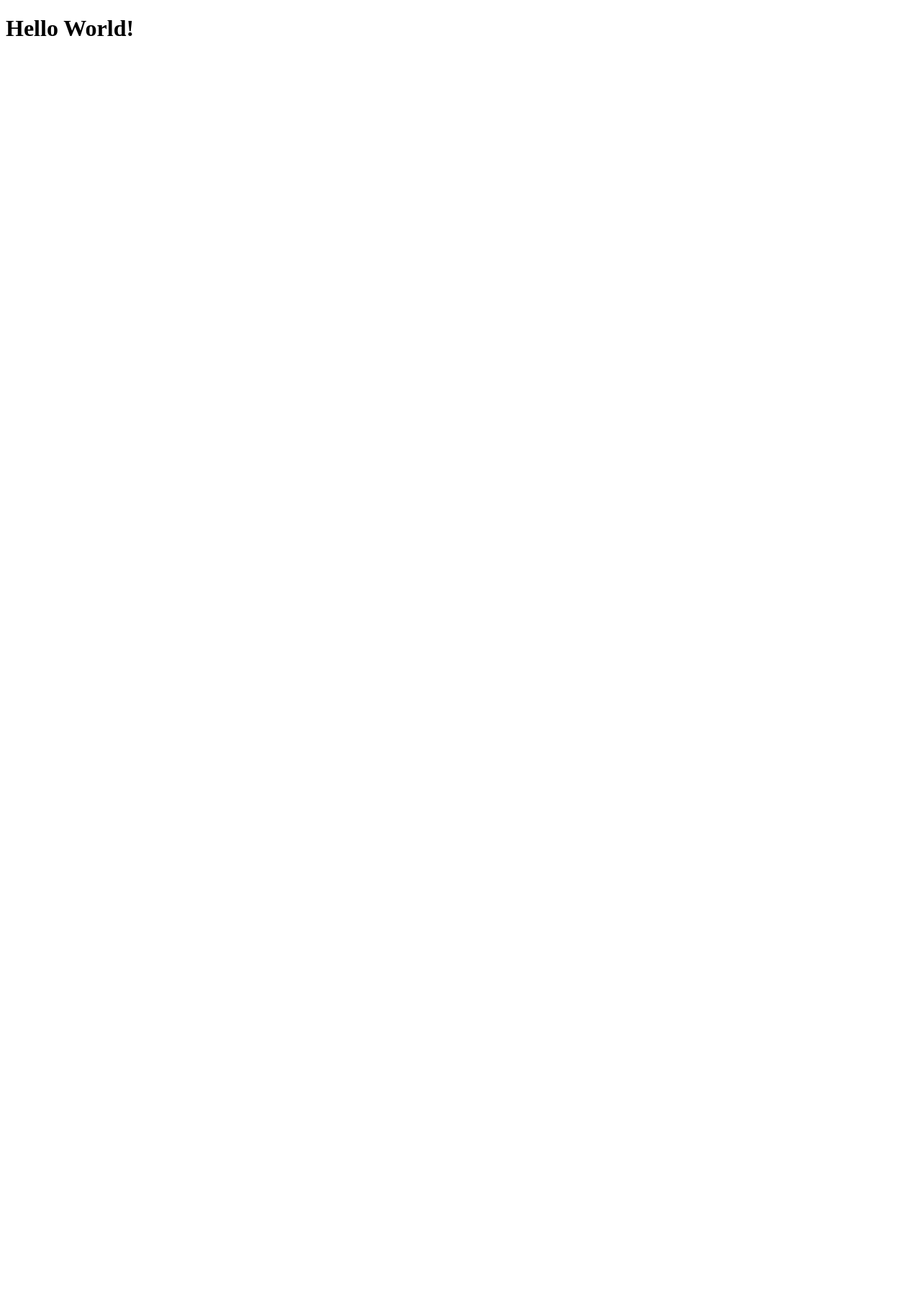
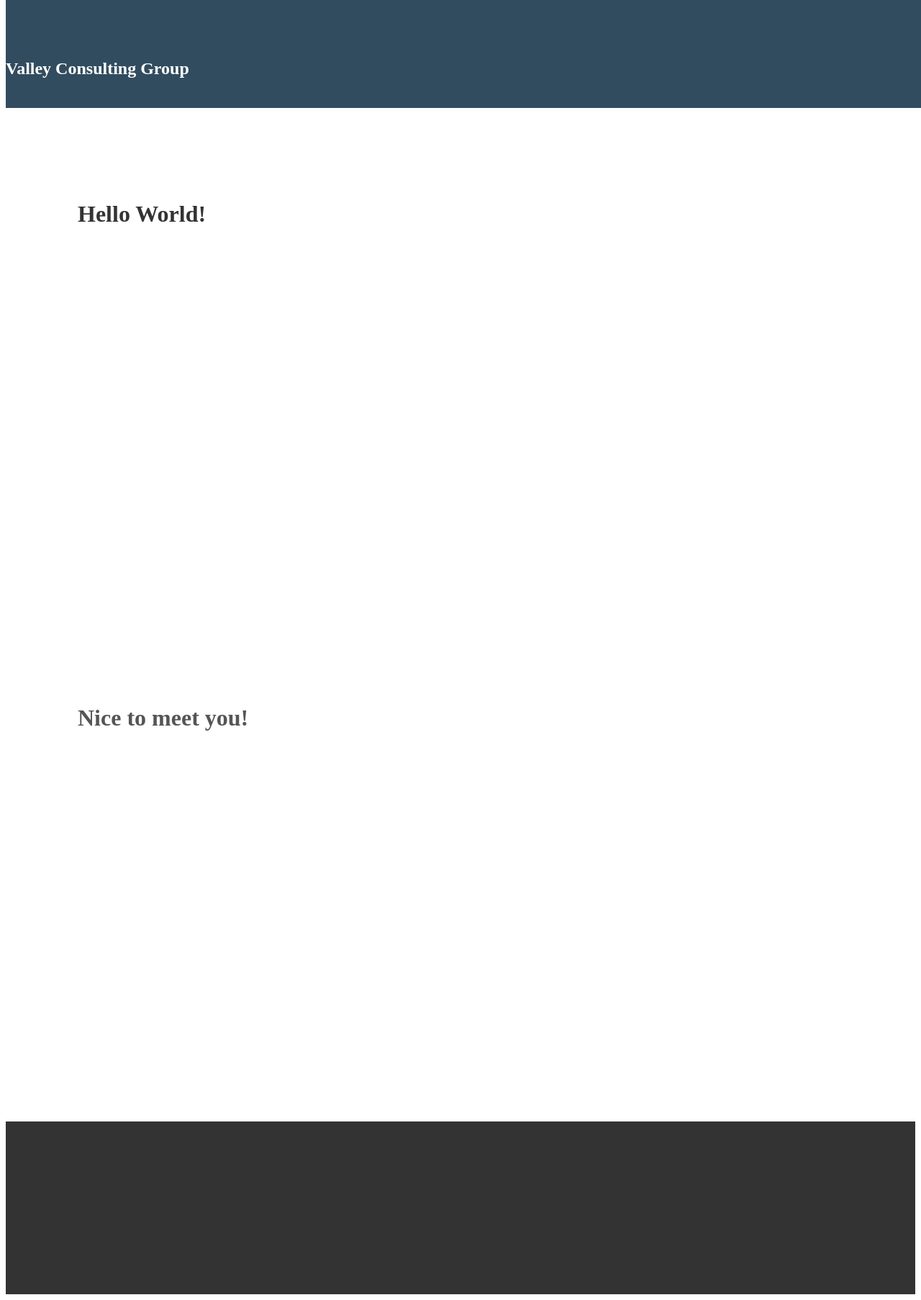
Before and after one commit to valleyconsultinggroup/Website, a Flask app: page / in a window 1280 px wide. Before the commit the page is almost empty. Shown: the whole page at 72% size. Before the commit the page ends 50 px from the top, so only its background shows below. Run offline with Flask 2, Linux system fonts and the light colour scheme.

Commit message:
Added CSS + JS folders, experimenting with different navigation bars

```diff
--- /dev/null
+++ b/static/css/navigation-bar.css
@@ -0,0 +1,58 @@
+body {
+  padding-top: 150px;
+}
+
+#global-nav {
+  position: fixed;
+  top: 0;
+  z-index: 9999;
+  height: 150px;
+  width: 100%;
+  background: #324c5f;
+  color: #fff;
+  line-height: 150px;
+    -webkit-transition: height .5s, line-height .5s; /* Safari */
+    transition: height .5s, line-height .5s;
+}
+
+.site-title {
+  display: inline-block;
+  -webkit-transition: all .5s;
+    transition: all .5s;
+}
+
+.scrolled-nav .site-title  {
+  font-size: 16px;
+}
+
+.nav-list {
+  list-style: none;
+}
+
+.nav-list li {
+  list-style: none;
+  display: inline-block;
+  padding-left: 20px;
+}
+
+.scrolled-nav {
+  height: 60px !important;
+  line-height: 60px !important;
+}
+
+.counter {
+  width: 20px;
+  height: 20px;
+  background: black;
+  color: #fff;
+  position: fixed;
+  top: 120px;
+  right: 0;
+}
+
+footer {
+  height: 200px;
+  background: #333;
+  color: #fff;
+  padding-top: 40px;
+}
--- /dev/null
+++ b/static/js/navigation-bar.js
@@ -0,0 +1,15 @@
+$(document).ready(function(){
+  var scrollTop = 0;
+  $(window).scroll(function(){
+    scrollTop = $(window).scrollTop();
+     $('.counter').html(scrollTop);
+
+    if (scrollTop >= 100) {
+      $('#global-nav').addClass('scrolled-nav');
+    } else if (scrollTop < 100) {
+      $('#global-nav').removeClass('scrolled-nav');
+    }
+
+  });
+
+});
--- a/templates/base.html
+++ b/templates/base.html
@@ -5,11 +5,30 @@
     <meta charset="utf-8">
     <meta name="author" content="Valley Consulting Group">
     <meta name="description" content="Non-profit management consulting form for leading companies in the Silicon Valley">
+    <!-- Viewport meta tag ensures website works on all devices + screen resolutions-->
+    <meta name="viewport" content="width=device-width, initial-scale=1">
 
+    <link rel="stylesheet" type="text/css" href="/static/css/navigation-bar.css">
+    <script src="/static/js/navigation-bar.js"></script>
     <title>{% block page_title %}Home{% endblock page_title %} | Valley Consulting</title>
 </head>
 
 <body>
+    <nav id="global-nav" class="nav">
+        <div class="container">
+            <div class="pull-left">
+                <h1 class="site-title">Valley Consulting Group</h1>
+            </div>
+            <div class="pull-right">
+                <ul class="nav-list">
+                    <li>About</li>
+                    <li>Services</li>
+                    <li>Members</li>
+                </ul>
+            </div>
+        </div>
+    </nav>
+
     <div>
         <main>
             {% block content %}
@@ -17,6 +36,9 @@
             {% endblock content %}
         </main>
     </div>
+
+    <footer>
+    </footer>
 </body>
 
 </html>
--- a/templates/index.html
+++ b/templates/index.html
@@ -1,5 +1,10 @@
 {% extends "base.html" %}
 
 {% block content %}
-    <h1> Hello World! </h1>
+<div style="height:500px; padding:100px;">
+    <h1 style="color:#333"> Hello World! </h1>
+</div>
+<div style="height:500px; padding:100px;">
+    <h1 style="color:#555"> Nice to meet you! </h1>
+</div>
 {% endblock content %}
```
